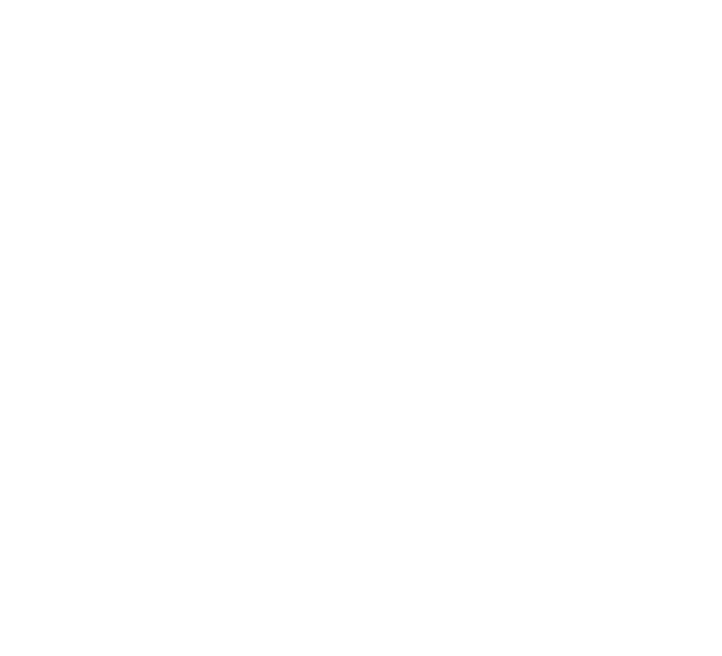
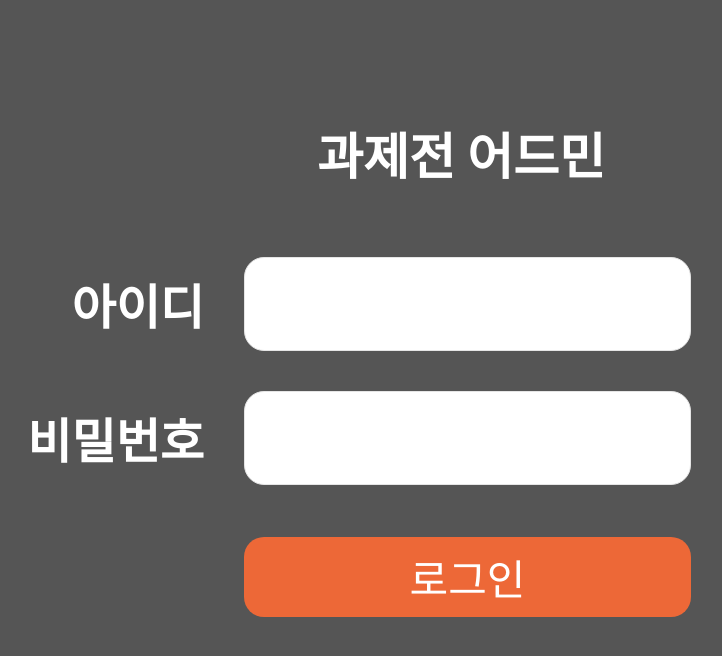
Before and after one commit to isc-exhibition/exhibition-web, a React (Create React App) app in the folder admin/: page /login in a window 1280 px wide. Before the commit this address led to /. Shown: the top 656 px of the page, without its empty margins (179-901 px from the left). Built offline with nearby package versions, Linux system fonts and the light colour scheme.

Commit message:
add user provider

```diff
--- a/admin/src/App.tsx
+++ b/admin/src/App.tsx
@@ -3,11 +3,13 @@ import { Global, css } from '@emotion/react';
 import {
   BrowserRouter as Router, Switch, Route, Redirect,
 } from 'react-router-dom';
-// import Login from './Login';
+import Login from './Login';
+import UserProvider from './provider/user';
 
 function App() {
   return (
     <Router>
+      <UserProvider>
         <Global
           styles={css`
         html,
@@ -22,9 +24,10 @@ function App() {
       `}
         />
         <Switch>
-        {/* <Route exact path="/login" component={Login} /> */}
+          <Route exact path="/login" component={Login} />
           <Redirect exact to="/" />
         </Switch>
+      </UserProvider>
     </Router>
   );
 }
--- a/admin/src/Login.tsx
+++ b/admin/src/Login.tsx
@@ -1,10 +1,11 @@
-import React, { useState } from 'react';
+import React, { useContext, useState } from 'react';
 import styled from '@emotion/styled';
 import { css } from '@emotion/react';
-import axios from 'axios';
+import axios, { AxiosResponse } from 'axios';
 import Input from './Input/Input';
 import LoginButton from './Input/LoginButton';
 import { getRestApiEndpoint } from './config.api';
+import { UserContext } from './provider/user';
 
 const Container = styled.div`
   width: 100vw;
@@ -48,6 +49,8 @@ function Login() {
   const [id, setId] = useState('');
   const [password, setPassword] = useState('');
 
+  const { isLogin, login } = useContext(UserContext);
+
   const handleIdInput = (value: string) => {
     setId(value);
   };
@@ -58,12 +61,13 @@ function Login() {
 
   const endpoint = getRestApiEndpoint();
 
-  const login = async () => {
+  const handleLogin = async () => {
     if (id && password) {
       axios.post(`${endpoint}/auth/signin`, { user_id: id, password })
-        .then(() => {
-          // 메인 페이지로 이동하게 만들기
-          console.log('성공요');
+        .then((res: AxiosResponse<any>) => {
+          login(res.data);
+          // TODO: 메인 페이지로 이동하게 만들기
+          login('얍');
         })
         .catch(() => {
           // console.error(e);
@@ -80,15 +84,15 @@ function Login() {
         </Heading01>
         <InputBox>
           <Heading02>아이디</Heading02>
-          <Input type="text" maxLength={20} css={css`width: 447px; font-size: 42px`} handleChange={handleIdInput} handleEnter={login} value={id} />
+          <Input type="text" maxLength={20} css={css`width: 447px; font-size: 42px`} handleChange={handleIdInput} handleEnter={handleLogin} value={id} />
         </InputBox>
         {' '}
         <InputBox>
           <Heading02>비밀번호</Heading02>
-          <Input type="password" maxLength={30} css={css`width: 447px; font-size: 42px`} handleChange={handlePasswordInput} handleEnter={login} value={password} />
+          <Input type="password" maxLength={30} css={css`width: 447px; font-size: 42px`} handleChange={handlePasswordInput} handleEnter={handleLogin} value={password} />
         </InputBox>
         <InputBox>
-          <LoginButton orangeColor onClick={login} css={css`width: 447px; height: 80px; font-size: 42px; margin-top: 12px;`}>
+          <LoginButton orangeColor onClick={handleLogin} css={css`width: 447px; height: 80px; font-size: 42px; margin-top: 12px;`}>
             로그인
           </LoginButton>
         </InputBox>
--- /dev/null
+++ b/admin/src/provider/user.tsx
@@ -0,0 +1,38 @@
+import React, { useEffect, useState } from 'react';
+
+interface User {
+  isLogin: boolean;
+  userId: string;
+  login: (userId: string) => void;
+}
+
+export const UserContext = React.createContext<User>({
+  isLogin: false,
+  userId: '',
+  login: () => {},
+});
+
+function UserProvider({ children }: any) {
+  const [userId, setUserId] = useState('');
+  const [isLogin, setLogin] = useState(false);
+
+  const login = async (id: string) => {
+    // autologin api 하고 then()
+    setUserId(id);
+    setLogin(true);
+  };
+
+  useEffect(() => {
+    if (!isLogin) {
+      // 그 로그인 확인 에피아이 넘기고 땅
+    }
+  }, [isLogin, userId]);
+
+  return (
+    <UserContext.Provider value={{ userId, isLogin, login }}>
+      {children}
+    </UserContext.Provider>
+  );
+}
+
+export default UserProvider;
```
Also changed, not shown: admin/.eslintrc.js. Lines whose indentation alone changed are shown as unchanged.
